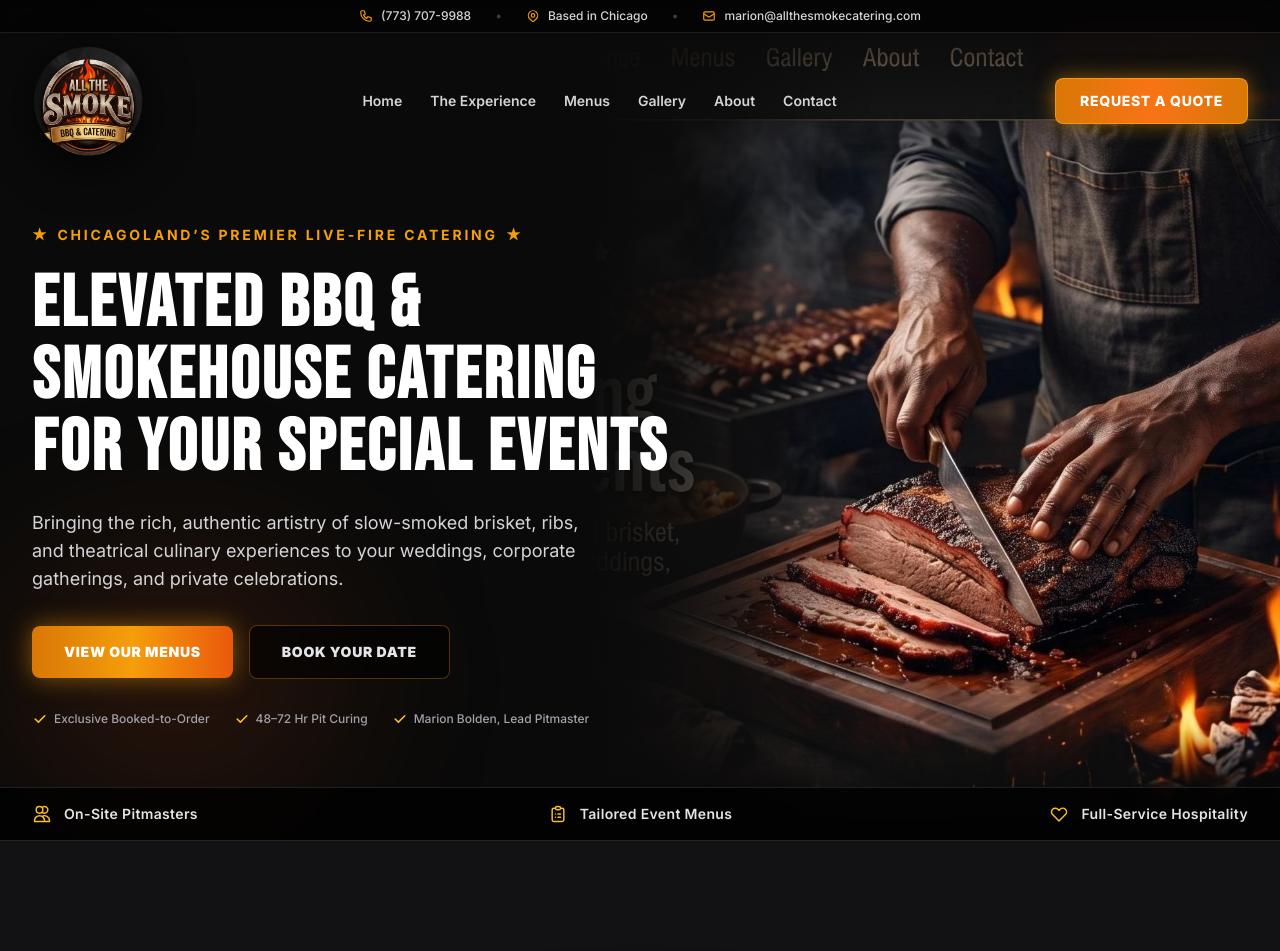
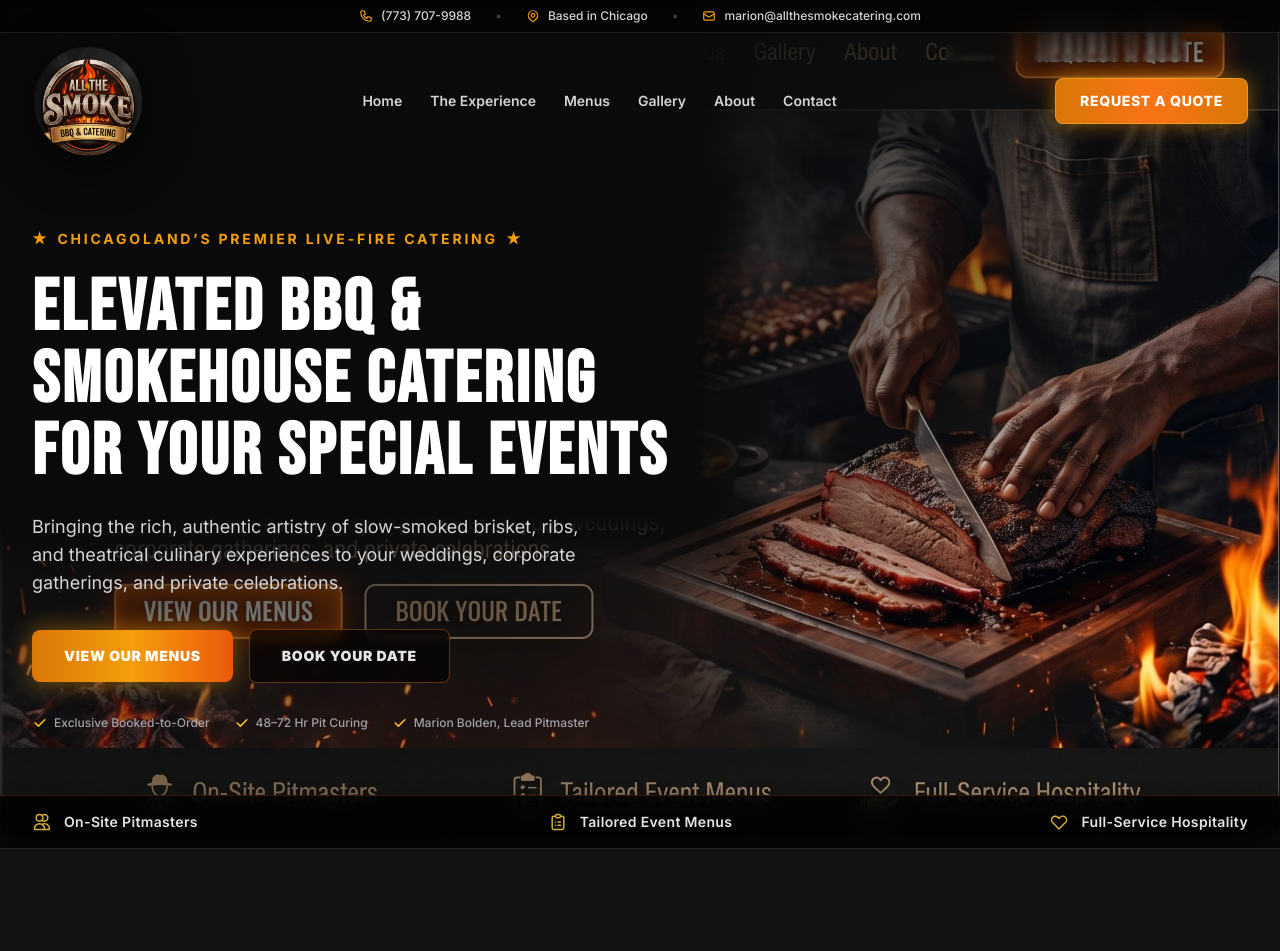
Before and after one commit to silverfox67/allthesmokecatering, a Next.js app: page / in a window 1280 px wide. Shown: the top 951 px of the page. Built offline with nearby package versions, Linux system fonts and the light colour scheme.

Commit message:
fix: restore full-bleed hero framing, coals, and remove ghost text

```diff
--- a/src/components/home/Hero.tsx
+++ b/src/components/home/Hero.tsx
@@ -15,34 +15,25 @@ export function Hero() {
   };
 
   return (
-    <section className="relative w-full overflow-hidden bg-[#0A0A0A] min-h-[680px] lg:min-h-[780px] xl:min-h-[840px] flex flex-col justify-between">
+    <section className="relative w-full overflow-hidden bg-[#0A0A0A] min-h-[700px] lg:min-h-[820px] flex flex-col justify-between">
 
-      {/* 1. RIGHT-SIDE CINEMATIC VISUAL (NATURAL SCALE, NOT BLOWN UP) */}
-      <div className="absolute right-0 top-0 bottom-0 w-full lg:w-[58%] xl:w-[54%] z-0 pointer-events-none overflow-hidden">
+      {/* 1. FULL-WIDTH BACKGROUND CANVAS (Edge-to-Edge) */}
+      <div className="absolute inset-0 z-0">
         <Image
           src="/images/hero-brisket-carve.jpg"
           alt="Pitmaster Marion Bolden carving slow-smoked Texas brisket with deep mahogany bark"
           fill
           priority
-          sizes="(max-width: 1024px) 100vw, 55vw"
-          className="object-cover object-right sm:object-center lg:object-left-center"
+          sizes="100vw"
+          className="object-cover object-[center_70%] lg:object-[right_bottom]"
         />
 
-        {/* Directional Scrim on Left Edge: Seamlessly dissolves cutting board & smoke into the #0A0A0A canvas */}
-        <div className="absolute inset-y-0 left-0 w-28 sm:w-48 lg:w-72 bg-gradient-to-r from-[#0A0A0A] via-[#0A0A0A]/70 to-transparent z-10" />
+        {/* Targeted Radial Scrim: Darkens upper-left quadrant directly behind headline text, preserving bottom-left glowing coals & right-side live fire */}
+        <div className="absolute inset-0 bg-[radial-gradient(ellipse_at_top_left,rgba(10,10,10,0.95)_0%,rgba(10,10,10,0.75)_45%,transparent_80%)] pointer-events-none" />
 
-        {/* Top Vignette for Nav Area */}
-        <div className="absolute inset-x-0 top-0 h-28 bg-gradient-to-b from-[#0A0A0A] via-[#0A0A0A]/60 to-transparent z-10" />
-
-        {/* Bottom Vignette for Trust Bar */}
-        <div className="absolute inset-x-0 bottom-0 h-28 bg-gradient-to-t from-[#0A0A0A] via-[#0A0A0A]/60 to-transparent z-10" />
+        {/* Subtle Top Vignette for Nav Area */}
+        <div className="absolute inset-x-0 top-0 h-24 bg-gradient-to-b from-[#0A0A0A]/80 to-transparent pointer-events-none" />
       </div>
-
-      {/* Ambient Ember Backlight in Bottom Left to match Gemini concept */}
-      <div
-        aria-hidden="true"
-        className="pointer-events-none absolute bottom-12 left-4 w-80 h-56 bg-orange-600/15 blur-[90px] rounded-full z-0"
-      />
 
       {/* 2. TOP UTILITY BAR (Phone, Location, Direct Email) */}
       <aside
@@ -125,7 +116,7 @@ export function Hero() {
 
       {/* 3. MAIN HEADER / NAVIGATION (Master Circular Crest Alone on Left, Nav Links on Right) */}
       <header className="relative z-20 px-4 sm:px-8 pt-3 pb-2 max-w-7xl mx-auto w-full flex items-center justify-between">
-        {/* Official Master Crest Alone (No redundant text box next to it!) */}
+        {/* Official Master Crest Alone (Clean transparent PNG, no duplicate text box) */}
         <a href="/" className="group flex-shrink-0">
           <div className="relative h-20 w-20 sm:h-24 sm:w-24 lg:h-28 lg:w-28 transition-transform duration-300 group-hover:scale-105 drop-shadow-[0_8px_24px_rgba(0,0,0,0.85)]">
             <Image
@@ -239,8 +230,8 @@ export function Hero() {
         </div>
       )}
 
-      {/* 4. FOREGROUND CONTENT LAYER (Left ~50% of the Screen) */}
-      <div className="relative z-10 mx-auto max-w-7xl px-4 sm:px-6 lg:px-8 py-6 sm:py-10 lg:py-14 w-full flex-1 flex flex-col justify-center">
+      {/* 4. FOREGROUND CONTENT LAYER (Positioned over clean upper-left quadrant) */}
+      <div className="relative z-10 mx-auto max-w-7xl px-4 sm:px-6 lg:px-8 py-8 sm:py-12 lg:py-16 w-full flex-1 flex flex-col justify-center">
         <div className="max-w-xl lg:max-w-2xl space-y-5 sm:space-y-6">
 
           {/* Subheading Star Kicker */}
@@ -317,14 +308,14 @@ export function Hero() {
         </div>
       </div>
 
-      {/* 5. INTEGRATED BOTTOM TRUST BAR (Translucent Over the Base of the Stage) */}
-      <div className="relative z-20 border-t border-zinc-800/80 bg-black/75 backdrop-blur-md">
+      {/* 5. EXACT TRUST BAR STYLING (Target Mockup Specification) */}
+      <div className="relative z-20 bg-black/80 backdrop-blur-md border-t border-amber-900/40">
         <div className="mx-auto max-w-7xl px-4 py-4 sm:px-6 lg:px-8">
           <div className="grid grid-cols-1 gap-4 sm:grid-cols-3">
 
             {/* Feature 1: On-Site Pitmasters */}
             <div className="flex items-center justify-center gap-3 text-center sm:justify-start">
-              <svg className="h-5 w-5 text-amber-400 shrink-0" fill="none" viewBox="0 0 24 24" stroke="currentColor" strokeWidth={1.75}>
+              <svg className="h-5 w-5 text-[#D4AF37] shrink-0" fill="none" viewBox="0 0 24 24" stroke="currentColor" strokeWidth={1.75}>
                 <path strokeLinecap="round" strokeLinejoin="round" d="M12 4.354a4 4 0 110 5.292M15 21H3v-1a6 6 0 0112 0v1zm0 0h6v-1a6 6 0 00-9-5.197M13 7a4 4 0 11-8 0 4 4 0 018 0z" />
               </svg>
               <span className="text-sm font-semibold tracking-wide text-zinc-200">On-Site Pitmasters</span>
@@ -332,7 +323,7 @@ export function Hero() {
 
             {/* Feature 2: Tailored Event Menus */}
             <div className="flex items-center justify-center gap-3 text-center">
-              <svg className="h-5 w-5 text-amber-400 shrink-0" fill="none" viewBox="0 0 24 24" stroke="currentColor" strokeWidth={1.75}>
+              <svg className="h-5 w-5 text-[#D4AF37] shrink-0" fill="none" viewBox="0 0 24 24" stroke="currentColor" strokeWidth={1.75}>
                 <path strokeLinecap="round" strokeLinejoin="round" d="M9 5H7a2 2 0 00-2 2v12a2 2 0 002 2h10a2 2 0 002-2V7a2 2 0 00-2-2h-2M9 5a2 2 0 002 2h2a2 2 0 002-2M9 5a2 2 0 012-2h2a2 2 0 012 2m-3 7h3m-3 4h3m-6-4h.01M9 16h.01" />
               </svg>
               <span className="text-sm font-semibold tracking-wide text-zinc-200">Tailored Event Menus</span>
@@ -340,7 +331,7 @@ export function Hero() {
 
             {/* Feature 3: Full-Service Hospitality */}
             <div className="flex items-center justify-center gap-3 text-center sm:justify-end">
-              <svg className="h-5 w-5 text-amber-400 shrink-0" fill="none" viewBox="0 0 24 24" stroke="currentColor" strokeWidth={1.75}>
+              <svg className="h-5 w-5 text-[#D4AF37] shrink-0" fill="none" viewBox="0 0 24 24" stroke="currentColor" strokeWidth={1.75}>
                 <path strokeLinecap="round" strokeLinejoin="round" d="M4.318 6.318a4.5 4.5 0 000 6.364L12 20.364l7.682-7.682a4.5 4.5 0 00-6.364-6.364L12 7.636l-1.318-1.318a4.5 4.5 0 00-6.364 0z" />
               </svg>
               <span className="text-sm font-semibold tracking-wide text-zinc-200">Full-Service Hospitality</span>
```
Also changed, not shown: public/images/hero-brisket-carve.jpg.
